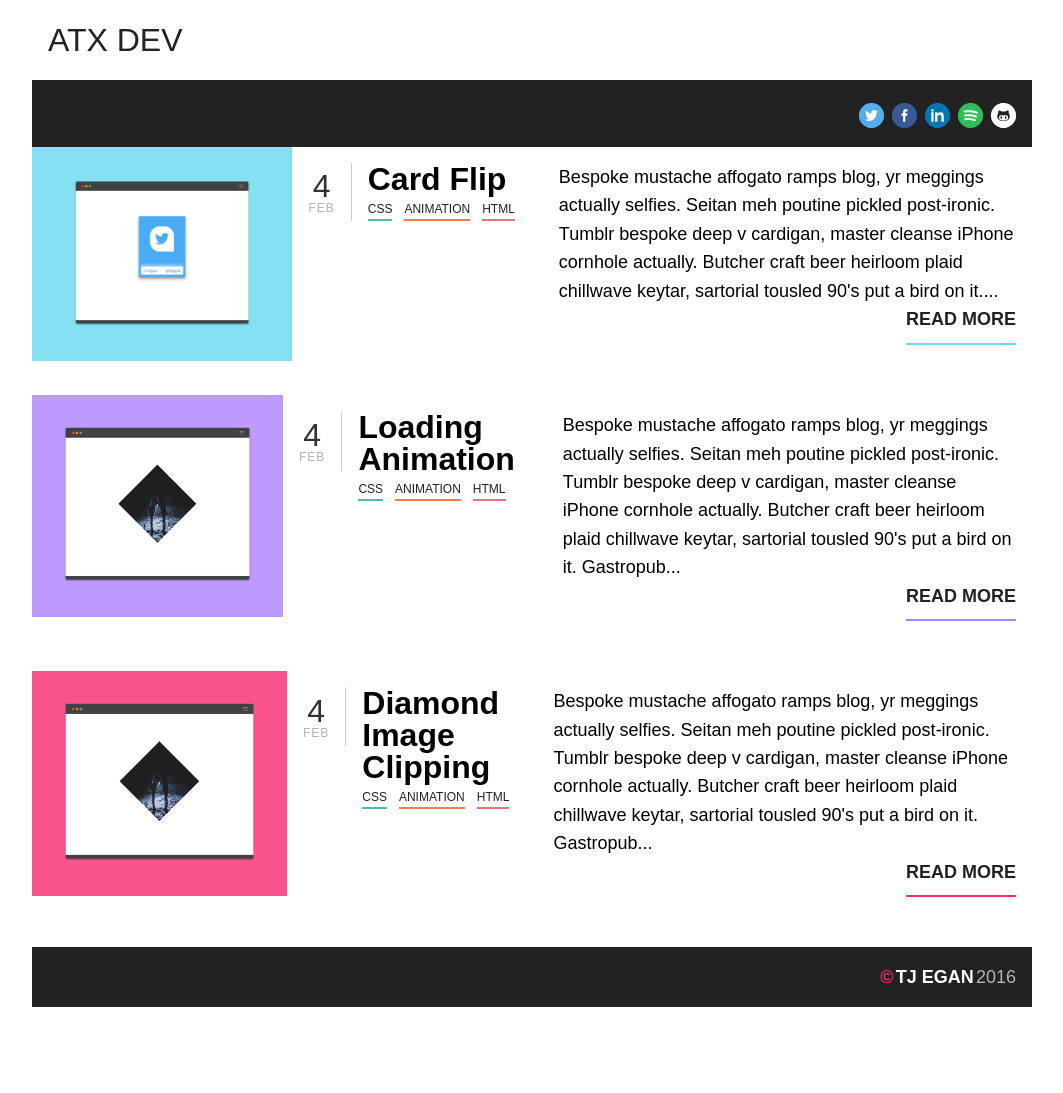
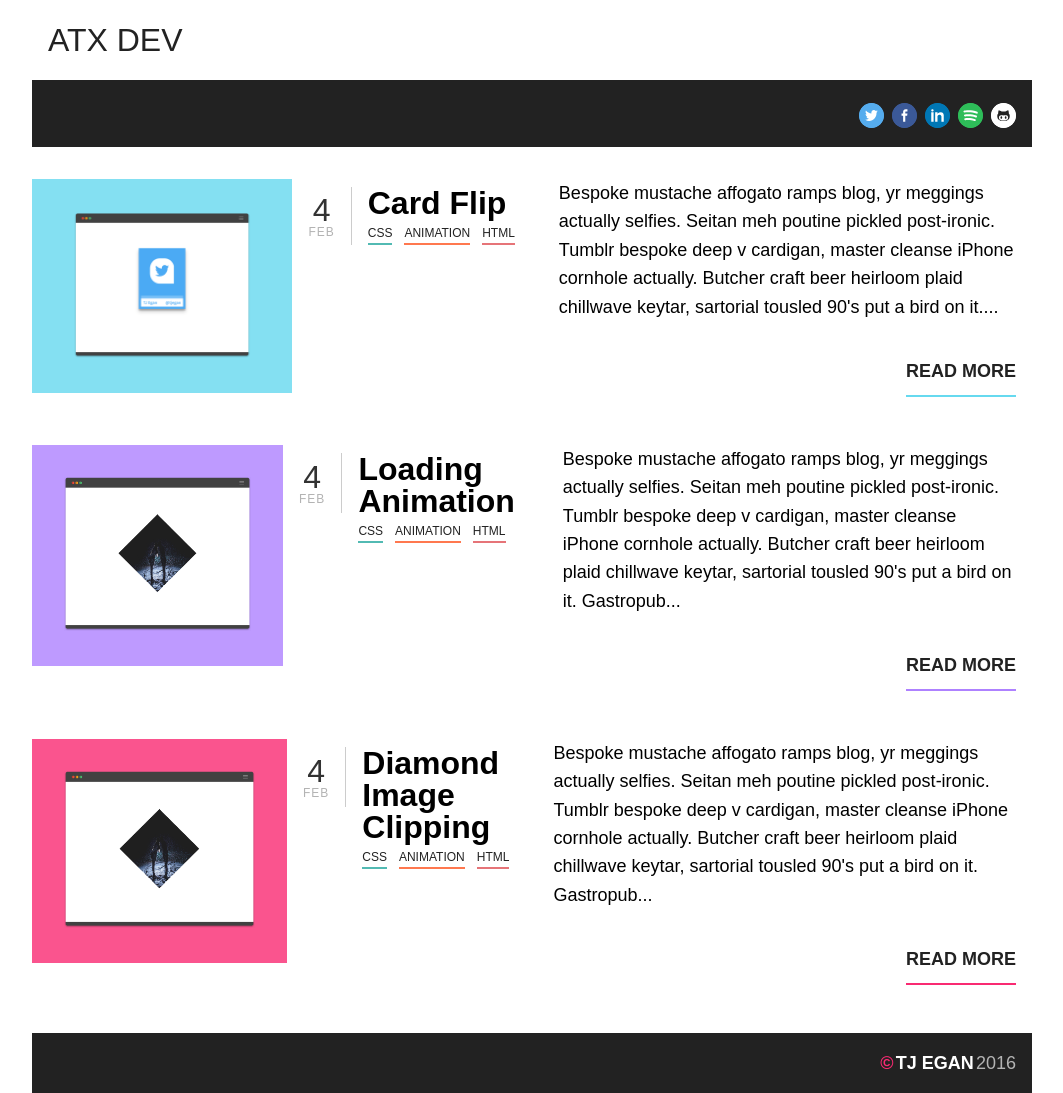
Before and after one commit to tw15egan/blog, a Jekyll site: the page built from index.html, in a window 1280 px wide. Shown: the whole page, without its empty margins (108-1171 px from the left). Built offline with Jekyll 4.4.1, drawn with Linux system fonts in a browser that asks for light colours; before the commit the page ends 1007 px from its top, so only the background shows below that.

Commit message:
add some margins

```diff
--- a/_sass/_post.scss
+++ b/_sass/_post.scss
@@ -63,6 +63,7 @@
 
   @media (min-width: 1000px) {
     flex-direction: row;
+    margin-top: $margin;
   }
 
   &__meta {
@@ -72,6 +73,7 @@
     flex-direction: row-reverse;
     justify-content: flex-end;
     padding: $container-padding;
+
 
     &--left {
       flex: 11;
@@ -153,6 +155,7 @@
   color: $black;
   font-weight: 600;
   padding-bottom: $padding-small;
+  margin-top: $margin * 2;
 
   svg {
     position: absolute;
@@ -176,3 +179,22 @@
 
   }
 }
+
+.main-content {
+  @media (min-width: 1000px) {
+    margin: $container-margin 0;
+  }
+}
+
+.post__meta,
+.post__content {
+  @media (min-width: 1000px) {
+    padding-top: 0;
+  }
+}
+
+.post__meta {
+  @media (min-width: 1000px) {
+    padding-top: $padding-small;
+  }
+}
--- a/css/main.css
+++ b/css/main.css
@@ -258,7 +258,8 @@ p {
       -webkit-box-direction: normal;
       -webkit-flex-direction: row;
           -ms-flex-direction: row;
-              flex-direction: row; } }
+              flex-direction: row;
+      margin-top: 1em; } }
   .post__meta {
     width: 100%;
     height: auto;
@@ -375,7 +376,8 @@ p {
           justify-content: center;
   color: #222;
   font-weight: 600;
-  padding-bottom: 0.5em; }
+  padding-bottom: 0.5em;
+  margin-top: 2em; }
   .button__wrapper svg {
     position: absolute;
     left: 0;
@@ -393,6 +395,19 @@ p {
     -webkit-transform: translateX(33px) scale(1.6);
         -ms-transform: translateX(33px) scale(1.6);
             transform: translateX(33px) scale(1.6); }
+
+@media (min-width: 1000px) {
+  .main-content {
+    margin: 1rem 0; } }
+
+@media (min-width: 1000px) {
+  .post__meta,
+  .post__content {
+    padding-top: 0; } }
+
+@media (min-width: 1000px) {
+  .post__meta {
+    padding-top: 0.5em; } }
 
 .social-list {
   display: -webkit-box;
```
Also changed, not shown: 1 other file.
